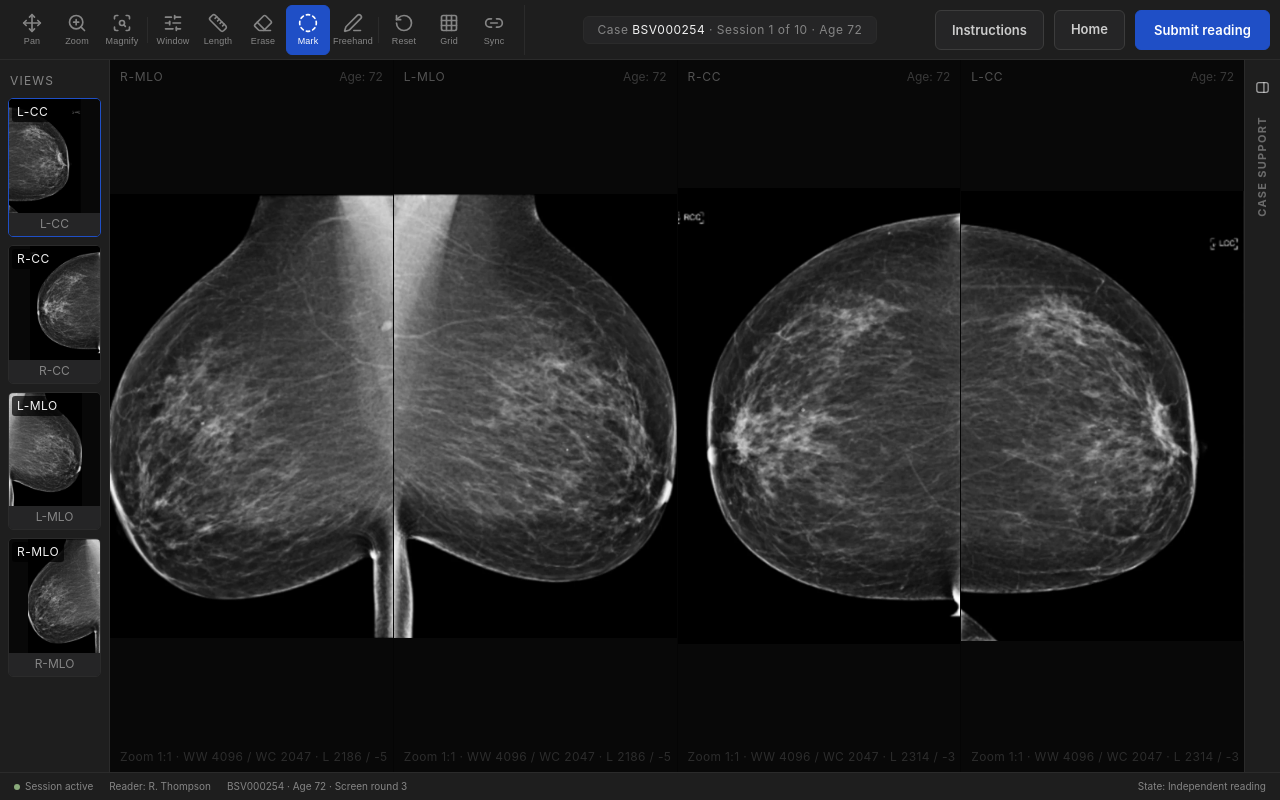
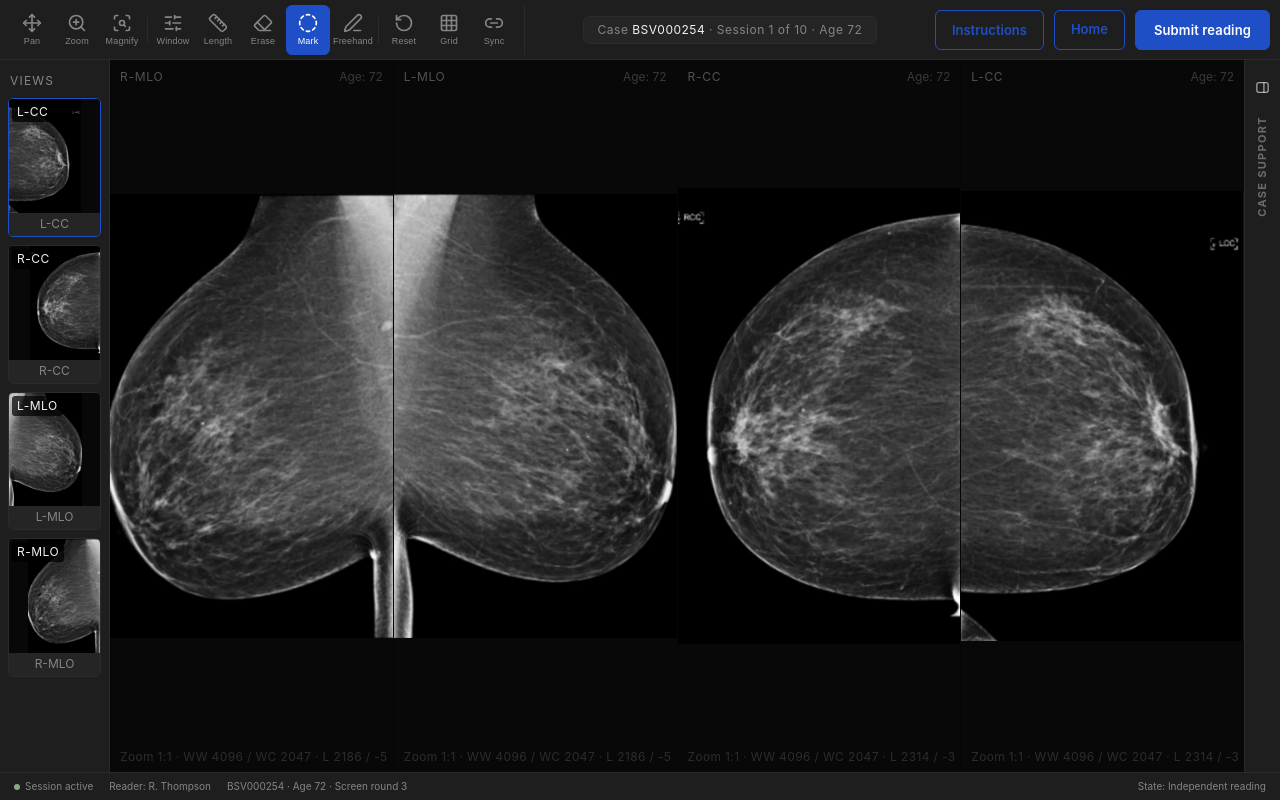
Before and after one commit to Kris0320/RCA-IRP-AI-Breast-Screening-Prototype, a website: page reading.html in a window 1280 px wide. Drawn offline with nearby package versions, Linux system fonts and the light colour scheme.

Commit message:
Toolbar secondary buttons: blue outline + blue text
Co-Authored-By: Claude Sonnet 4.6 <noreply@anthropic.com>

```diff
--- a/reading.html
+++ b/reading.html
@@ -114,18 +114,18 @@
     height: 40px;
     padding: 0 16px;
     border-radius: 6px;
-    border: 1px solid var(--border-light);
-    background: var(--surface2);
-    color: var(--text);
+    border: 1px solid var(--accent);
+    background: transparent;
+    color: var(--accent);
     cursor: pointer;
     font-size: 13px;
     font-weight: 600;
     font-family: inherit;
     display: inline-flex;
     align-items: center;
-    transition: background 0.15s, border-color 0.15s;
-  }
-  .btn-sm:hover { background: var(--surface3); border-color: var(--border-light); }
+    transition: background 0.15s, color 0.15s;
+  }
+  .btn-sm:hover { background: rgba(31,79,198,0.1); color: var(--teal-bright); }
   .btn-submit-toolbar {
     height: 40px;
     padding: 0 18px;
```
